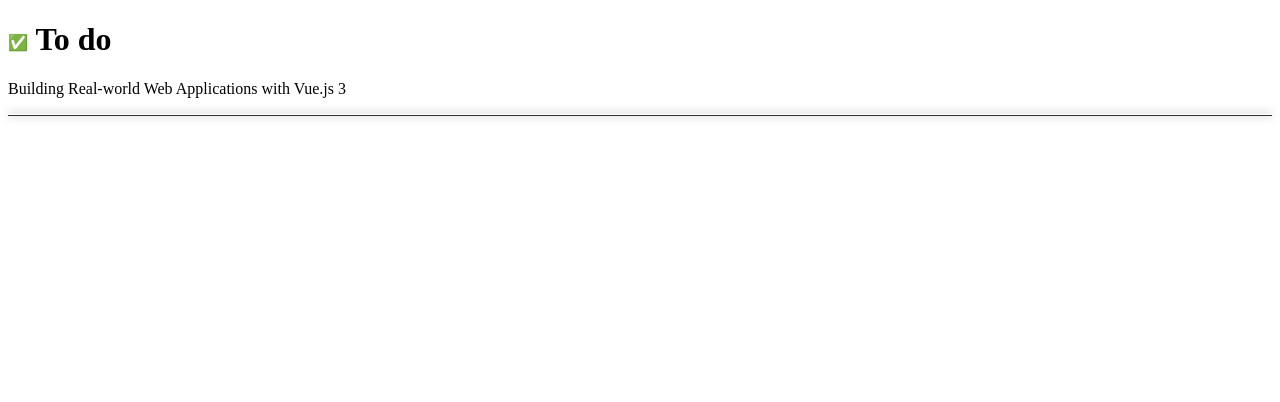
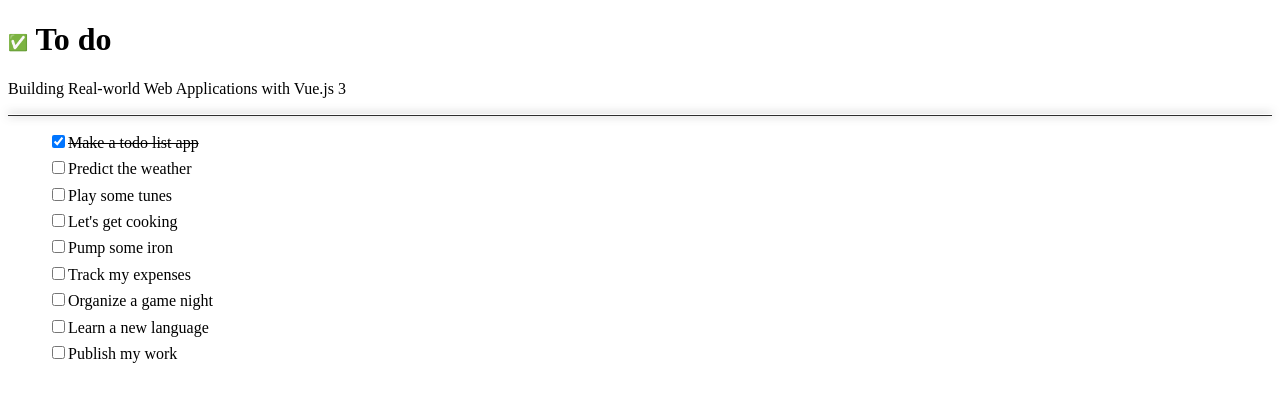
Before and after one commit to Fernanda019/vue-todo-list, a Vue app: page / in a window 1280 px wide. Shown: the top 402 px of the page. Built offline with nearby package versions, Linux system fonts and the light colour scheme; the HTML template or start-up script is replaced by a standard one.

Commit message:
Create todo list component

```diff
--- a/src/App.vue
+++ b/src/App.vue
@@ -1,9 +1,11 @@
 <script setup lang="ts">
 import AppHeader from './components/AppHeader.vue'
+import TodoList from './components/TodoList.vue'
 </script>
 
 <template>
   <AppHeader />
+  <TodoList />
 </template>
 
 <style scoped>
--- /dev/null
+++ b/src/components/ListItem.vue
@@ -0,0 +1,27 @@
+<script setup lang="ts">
+defineProps<{
+  isChecked?: boolean
+}>()
+</script>
+
+<template>
+  <label>
+    <input
+      type="checkbox"
+      :checked="isChecked"
+    >
+    <span>
+      <slot />
+    </span>
+  </label>
+</template>
+
+<style scoped>
+label {
+  cursor: pointer;
+}
+
+input:checked + span {
+  text-decoration: line-through;
+}
+</style>
--- /dev/null
+++ b/src/components/TodoList.vue
@@ -0,0 +1,43 @@
+<script lang="ts" setup>
+import ListItem from './ListItem.vue'
+
+type Item = {
+  title: string,
+  checked?: boolean
+}
+
+const listItems: Item[] = [
+  { title: 'Make a todo list app', checked: true },
+  { title: 'Predict the weather', checked: false },
+  { title: 'Play some tunes', checked: false },
+  { title: 'Let\'s get cooking', checked: false },
+  { title: 'Pump some iron', checked: false },
+  { title: 'Track my expenses', checked: false },
+  { title: 'Organize a game night', checked: false },
+  { title: 'Learn a new language', checked: false },
+  { title: 'Publish my work' }
+]
+</script>
+
+<template>
+  <ul>
+    <li
+      :key="key"
+      v-for="(item, key) in listItems"
+    >
+      <ListItem :is-checked="item.checked">
+        {{ item.title }}
+      </ListItem>
+    </li>
+  </ul>
+</template>
+
+<style scoped>
+ul {
+  list-style: none;
+}
+
+li {
+  margin: 0.4rem 0;
+}
+</style>
```
